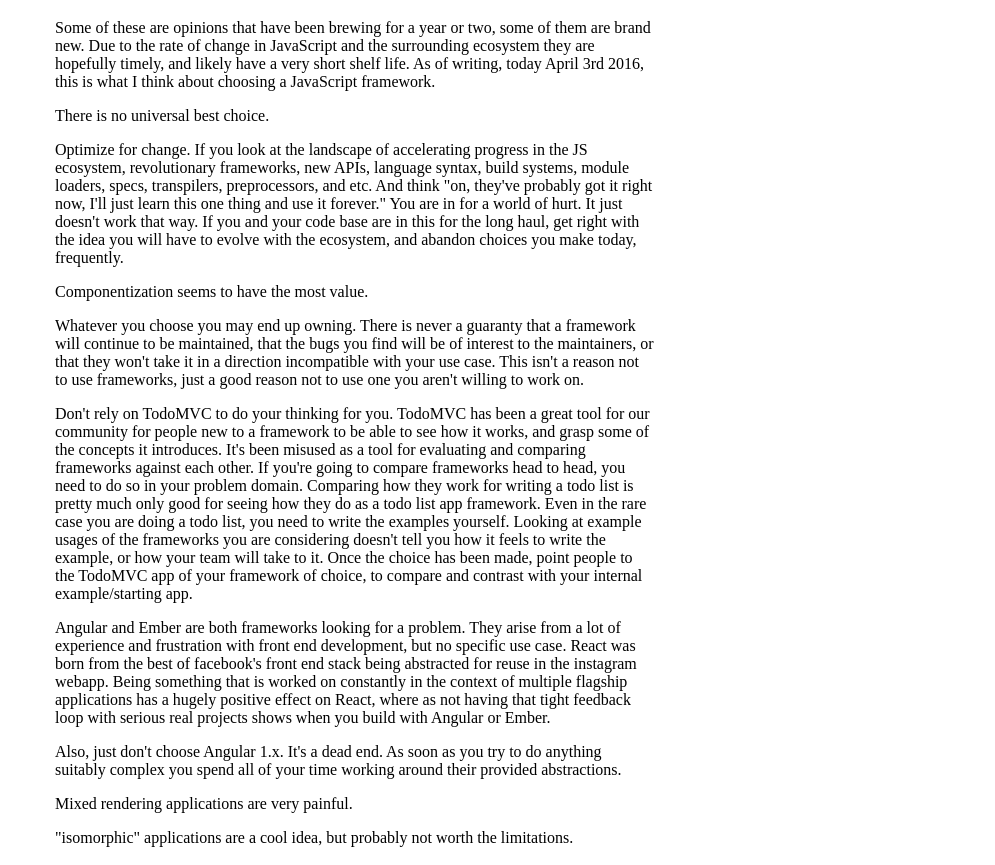
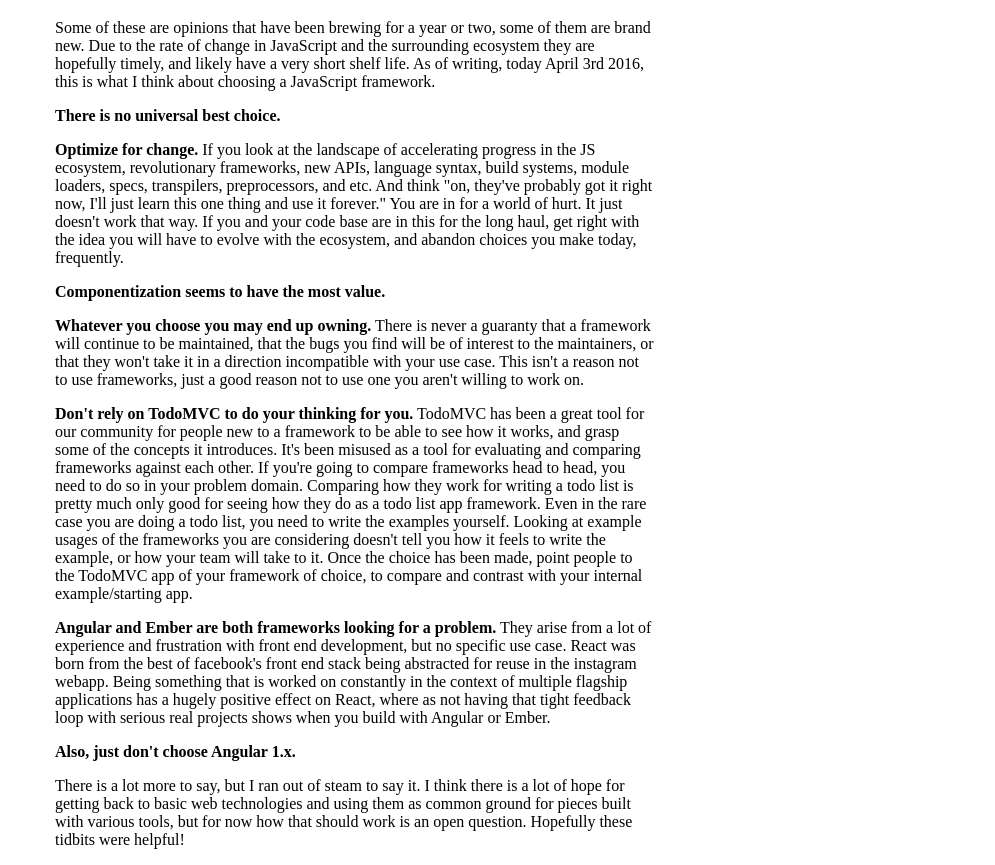
Before and after one commit to nrn/nrn.github.io, a website: page js-frameworks-4-16/index.html in a window 1280 px wide. Shown: the part 87-952 px from the top of the page, without its empty margins (285-1280 px from the left). Drawn offline with Linux system fonts and the light colour scheme.

Commit message:
Wrap up frameworks.

```diff
--- a/js-frameworks-4-16/index.html
+++ b/js-frameworks-4-16/index.html
@@ -18,10 +18,10 @@
   about choosing a JavaScript framework.
 
   <p>
-  There is no universal best choice.
+  <strong>There is no universal best choice.</strong>
 
   <p>
-  Optimize for change. If you look at the landscape of accelerating
+  <strong>Optimize for change.</strong> If you look at the landscape of accelerating
   progress in the JS ecosystem, revolutionary frameworks, new APIs, language
   syntax, build systems, module loaders, specs, transpilers, preprocessors, and
   etc. And think "on, they've probably got it right now, I'll just learn this
@@ -31,17 +31,17 @@
   choices you make today, frequently.
 
   <p>
-  Componentization seems to have the most value.
+  <strong>Componentization seems to have the most value.</strong>
 
   <p>
-  Whatever you choose you may end up owning. There is never a guaranty that
+  <strong>Whatever you choose you may end up owning.</strong> There is never a guaranty that
   a framework will continue to be maintained, that the bugs you find will
   be of interest to the maintainers, or that they won't take it in a direction
   incompatible with your use case. This isn't a reason not to use frameworks,
   just a good reason not to use one you aren't willing to work on.
 
   <p>
-  Don't rely on TodoMVC to do your thinking for you. TodoMVC has been a great
+  <strong>Don't rely on TodoMVC to do your thinking for you.</strong> TodoMVC has been a great
   tool for our community for people new to a framework to be able to see how it
   works, and grasp some of the concepts it introduces. It's been misused as a
   tool for evaluating and comparing frameworks against each other. If you're
@@ -56,7 +56,7 @@
   example/starting app.
 
   <p>
-  Angular and Ember are both frameworks looking for a problem. They arise from
+  <strong>Angular and Ember are both frameworks looking for a problem.</strong> They arise from
   a lot of experience and frustration with front end development, but no
   specific use case. React was born from the best of facebook's front
   end stack being abstracted for reuse in the instagram webapp. Being something
@@ -66,15 +66,13 @@
   or Ember.
 
   <p>
-  Also, just don't choose Angular 1.x. It's a dead end. As soon as you try to do
-  anything suitably complex you spend all of your time working around their
-  provided abstractions.
+  <strong>Also, just don't choose Angular 1.x.</strong>
 
   <p>
-  Mixed rendering applications are very painful.
-
-  <p>
-  "isomorphic" applications are a cool idea, but probably not worth the
-  limitations.
+  There is a lot more to say, but I ran out of steam to say it.
+  I think there is a lot of hope for getting back to basic web technologies
+  and using them as common ground for pieces built with various tools, but
+  for now how that should work is an open question.
+  Hopefully these tidbits were helpful!
 
 </main>
```
